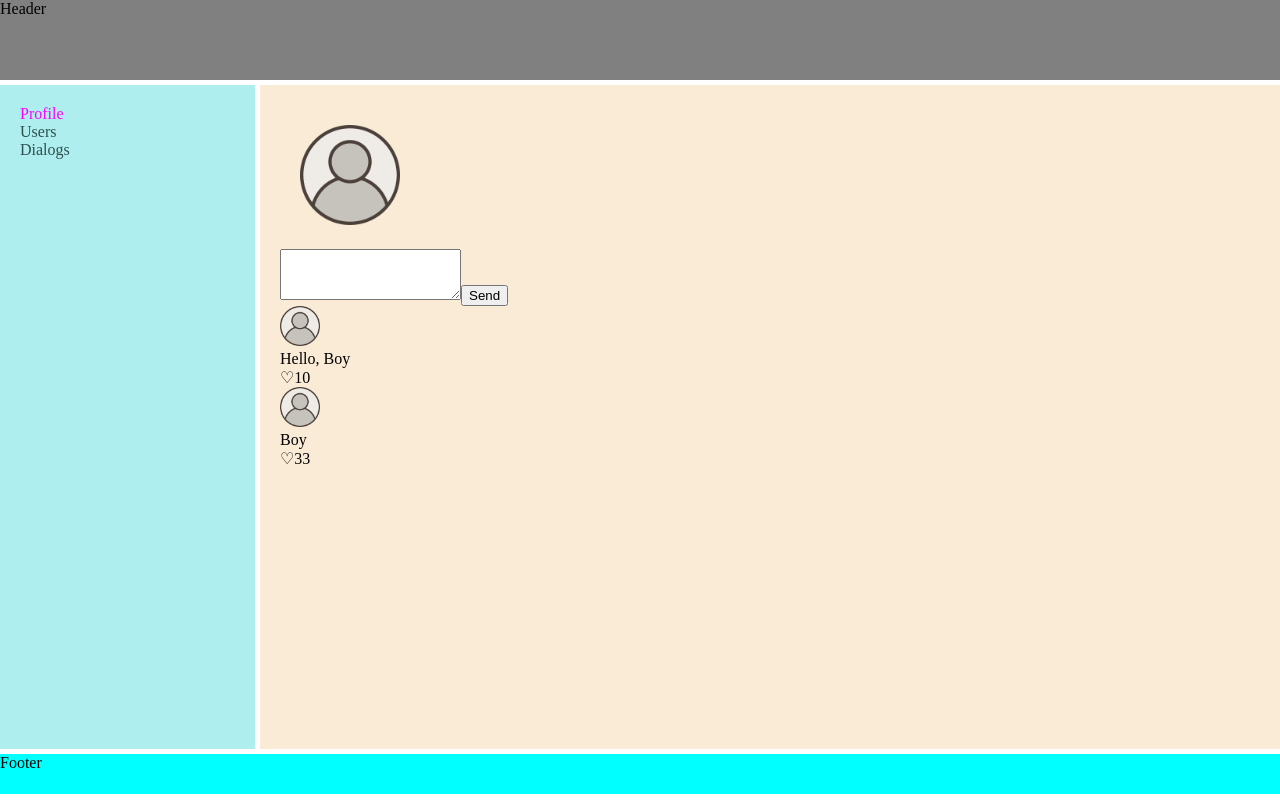
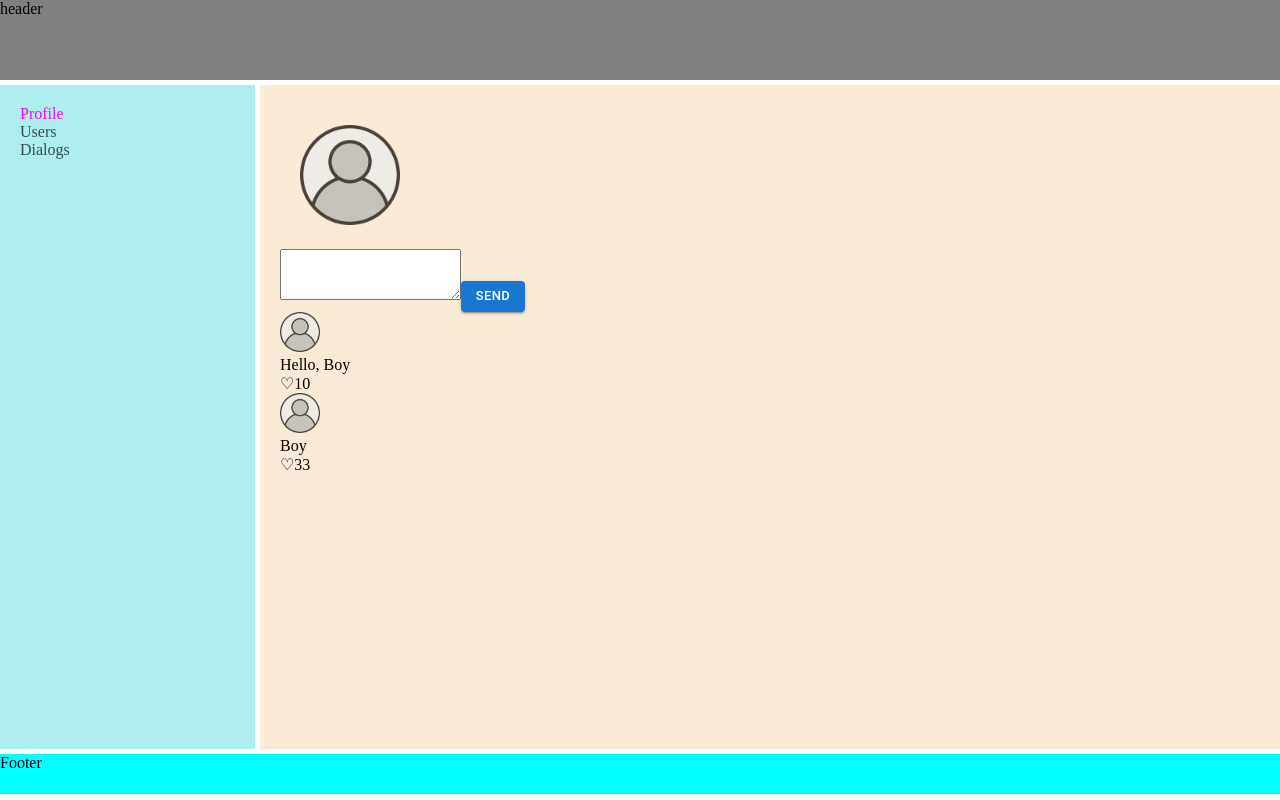
Before and after one commit to LeonShus/SocialTS, a React (Create React App) app: page /profile in a window 1280 px wide. Built offline with nearby package versions, Linux system fonts and the light colour scheme; no server answers.

Commit message:
add MUI & some restyle

```diff
--- a/package.json
+++ b/package.json
@@ -3,6 +3,10 @@
   "version": "0.1.0",
   "private": true,
   "dependencies": {
+    "@emotion/react": "^11.6.0",
+    "@emotion/styled": "^11.6.0",
+    "@mui/icons-material": "^5.1.1",
+    "@mui/material": "^5.1.1",
     "@testing-library/jest-dom": "^5.11.4",
     "@testing-library/react": "^11.1.0",
     "@testing-library/user-event": "^12.1.10",
--- a/src/Components/Dialogs/Dialogs.tsx
+++ b/src/Components/Dialogs/Dialogs.tsx
@@ -3,6 +3,7 @@ import classes from "./Dialogs.module.css"
 import Message from "./Message/Message";
 import DialogItem from "./DialogItem/DialogItem";
 import {MessageType, UsersType} from "../../Redux/Reducers/DialogsReducer";
+import Button from "@mui/material/Button";
 
 
 export type DialogsPropsType = {
@@ -37,7 +38,7 @@ const Dialogs = ({messages, users, sendMessage}: DialogsPropsType) => {
                 <textarea onChange={messageChange}
                           rows={3}
                           value={newMessage}></textarea>
-                <button onClick={send}>Send</button>
+                <Button onClick={send} size={"small"} variant="contained">Send</Button>
             </div>
         </div>
 
--- a/src/Components/Header/Header.tsx
+++ b/src/Components/Header/Header.tsx
@@ -1,10 +1,9 @@
 import React from "react";
-
 
 const Header = () => {
     return (
         <header>
-            Header
+            header
         </header>
     )
 }
--- a/src/Components/Profile/MyPosts/MyPosts.tsx
+++ b/src/Components/Profile/MyPosts/MyPosts.tsx
@@ -1,6 +1,7 @@
 import React, {ChangeEvent} from "react";
 import Post from "./Post/Post";
 import {PostDataType} from "../../../Redux/Reducers/ProfileReducer";
+import Button from "@mui/material/Button"
 
 type MyPostsType = {
     changePostArea: (e: string) => void
@@ -19,7 +20,8 @@ const MyPosts = ({addPost, changePostArea, newPostText, postsData}: MyPostsType)
         <div>
             <div>
                 <textarea rows={3} onChange={changeArea} value={newPostText}></textarea>
-                <button onClick={addPost}>Send</button>
+
+                <Button onClick={addPost} size={"small"} variant="contained">Send</Button>
             </div>
             {posts}
 
--- a/src/Components/Users/Users.tsx
+++ b/src/Components/Users/Users.tsx
@@ -2,6 +2,7 @@ import React from "react";
 import {FollowACType, UnFollowACType, UserType} from "../../Redux/Reducers/UsersReducer";
 import classes from "./Users.module.css"
 import userDef from "../../DefaultItems/Img/userDef.png"
+import Button from "@mui/material/Button";
 
 
 export type UsersPropsType = {
@@ -20,8 +21,12 @@ const Users = ({users, ...props}: UsersPropsType) => {
     }
 
     const usersJsxArray = users.map(u => {
-        const followButton = !u.followed ? <button onClick={() => changeToFollow(u.id)}>follow</button>
-            : <button onClick={() => changeToUnfollow(u.id)}>Unfollow</button>
+        const followButton = !u.followed ? <Button onClick={() => changeToFollow(u.id)}
+                                                   size={"small"}
+                                                   variant="contained">follow</Button>
+            : <Button onClick={() => changeToUnfollow(u.id)}
+                      size={"small"}
+                      variant="contained">Unfollow</Button>
 
         return (
             <div key={u.id} className={classes.container}>
--- a/src/DefaultItems/Paginator/Paginator.tsx
+++ b/src/DefaultItems/Paginator/Paginator.tsx
@@ -1,6 +1,8 @@
 import React from "react"
 import {setCurrentPageACType} from "../../Redux/Reducers/UsersReducer";
 import classes from "./Paginator.module.css"
+import ButtonGroup from "@mui/material/ButtonGroup";
+import Button from "@mui/material/Button";
 
 export type PaginatorPropsType = {
     totalUsersCount: number
@@ -20,17 +22,16 @@ export const Paginator = ({totalUsersCount, pageSize, currentPage, setCurrentPag
 
     const pagesJSX = allPages.map(p => {
         return (
-            <span className={`${classes.cell} ${currentPage === p && classes.target}`}
-                  onClick={() => setCurrentPageAC(p)}
-            >
-                {p}
-            </span>
+            <Button size={'small'} onClick={() => setCurrentPageAC(p)}>{p}</Button>
         )
     })
 
     return (
         <div className={classes.container}>
-            {pagesJSX}
+            {/*Создаем группу кнопок*/}
+            <ButtonGroup variant="text" aria-label="text button group">
+                {pagesJSX}
+            </ButtonGroup>
         </div>
 
     )
--- a/tsconfig.json
+++ b/tsconfig.json
@@ -18,7 +18,7 @@
     "resolveJsonModule": true,
     "isolatedModules": true,
     "noEmit": true,
-    "jsx": "react-jsx"
+    "jsx": "react"
   },
   "include": [
     "src"
```
Also changed, not shown: 1 other file (tests, documents, lock files or other folders).
